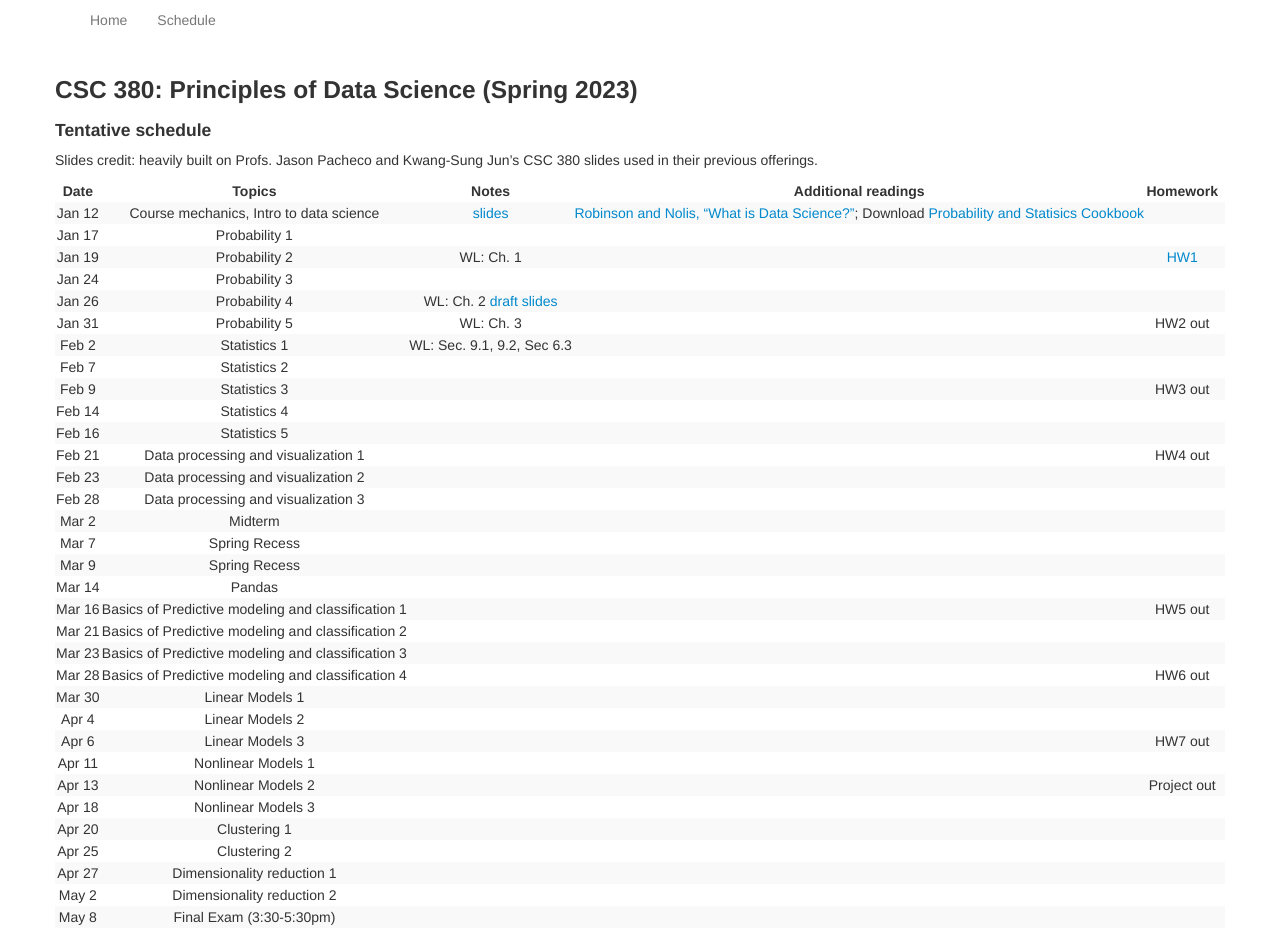
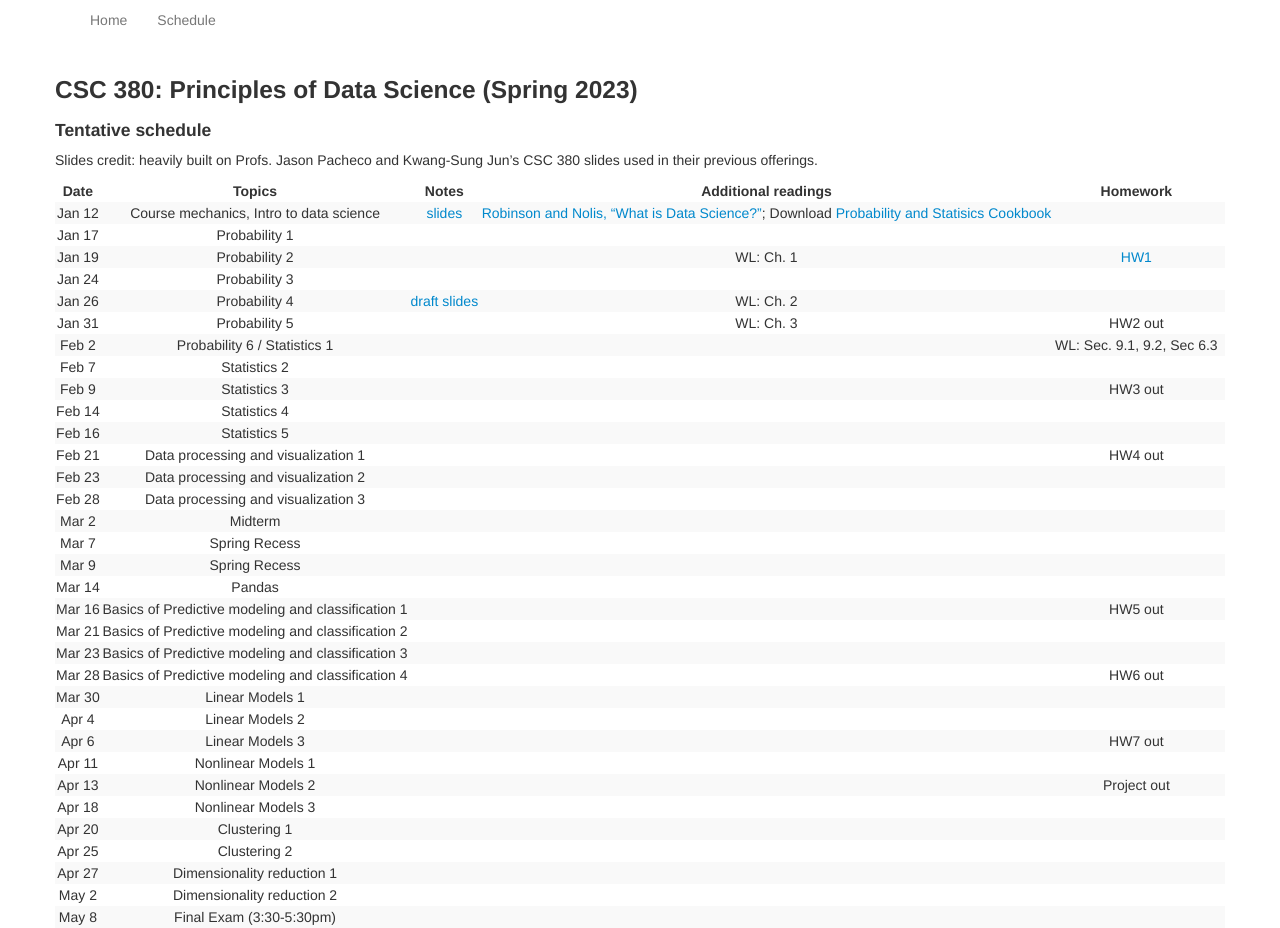
Before and after one commit to zcc1307/csc380-sp22, a Jekyll site: the page built from schedule.md, in a window 1280 px wide. Built offline with Jekyll 4.4.1, drawn with Linux system fonts in a browser that asks for light colours.

Commit message:
Update schedule.md

```diff
--- a/schedule.md
+++ b/schedule.md
@@ -16,11 +16,11 @@ Slides credit: heavily built on Profs. Jason Pacheco and Kwang-Sung Jun's CSC 38
 |:------:|:---------------------------------------------------------------------------------------------------------------------:|:---------------------------------------------------------------------------:|:---:|:---:|
 | Jan 12 | Course mechanics, Intro to data science   | [slides](https://zcc1307.github.io/csc380-sp23/Slides/23s380%2001%20intro.pdf) | [Robinson and Nolis, "What is Data Science?"](http://www.pachecoj.com/courses/csc380_fall21/doc/what_is_data_science.pdf); Download [Probability and Statisics Cookbook](http://statistics.zone/)  |  |
 | Jan 17 |                                                      Probability 1                                                     |                                                                   |  |  |
-| Jan 19 |                                                      Probability 2                                                                   |    WL: Ch. 1                                                                         |  |  [HW1](https://zcc1307.github.io/csc380-sp23/hws/CSC_380_HW1.pdf) |
+| Jan 19 |                                                      Probability 2                                                                   |                                                                            | WL: Ch. 1  |  [HW1](https://zcc1307.github.io/csc380-sp23/hws/CSC_380_HW1.pdf) |
 | Jan 24 |                                                      Probability 3                                                                 |                                                                             |  |  |  |
-| Jan 26 |                                                      Probability 4                                                                 |      WL: Ch. 2                                                                      [draft slides](https://zcc1307.github.io/csc380-sp23/Slides/23s380%2002%20probability_draft.pdf)  |  |  |  |
-| Jan 31 |                                                      Probability 5                                                       |                WL: Ch. 3                                                            |  |  HW2 out |
-| Feb 2  |                                                      Statistics 1                                                                 |      WL: Sec. 9.1, 9.2, Sec 6.3                                                                       |  |  |  |
+| Jan 26 |                                                      Probability 4                                                                 |                                                                           [draft slides](https://zcc1307.github.io/csc380-sp23/Slides/23s380%2002%20probability_draft.pdf)  | WL: Ch. 2  |  |  |
+| Jan 31 |                                                      Probability 5                                                       |                                                                           |  WL: Ch. 3 |  HW2 out |
+| Feb 2  |                                                      Probability 6 / Statistics 1                                                                 |                                                                             |  | WL: Sec. 9.1, 9.2, Sec 6.3 |  |
 | Feb 7  |                                                      Statistics 2                                                                  |                                                                             |  |  |  |
 | Feb 9  |                                                      Statistics 3                                                                  |                                                                             |  | HW3 out |
 | Feb 14 |                                                      Statistics 4                                            |                                                                             |  |  |
```
